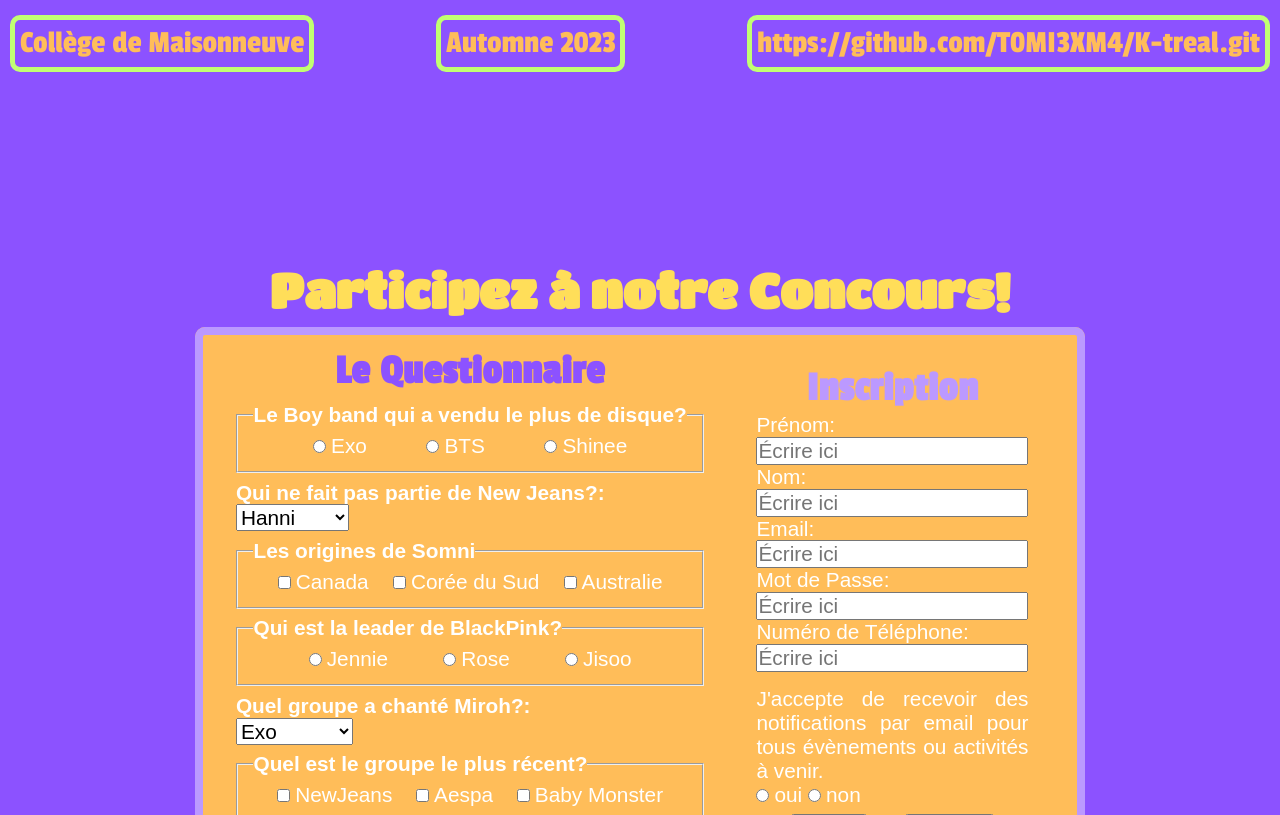
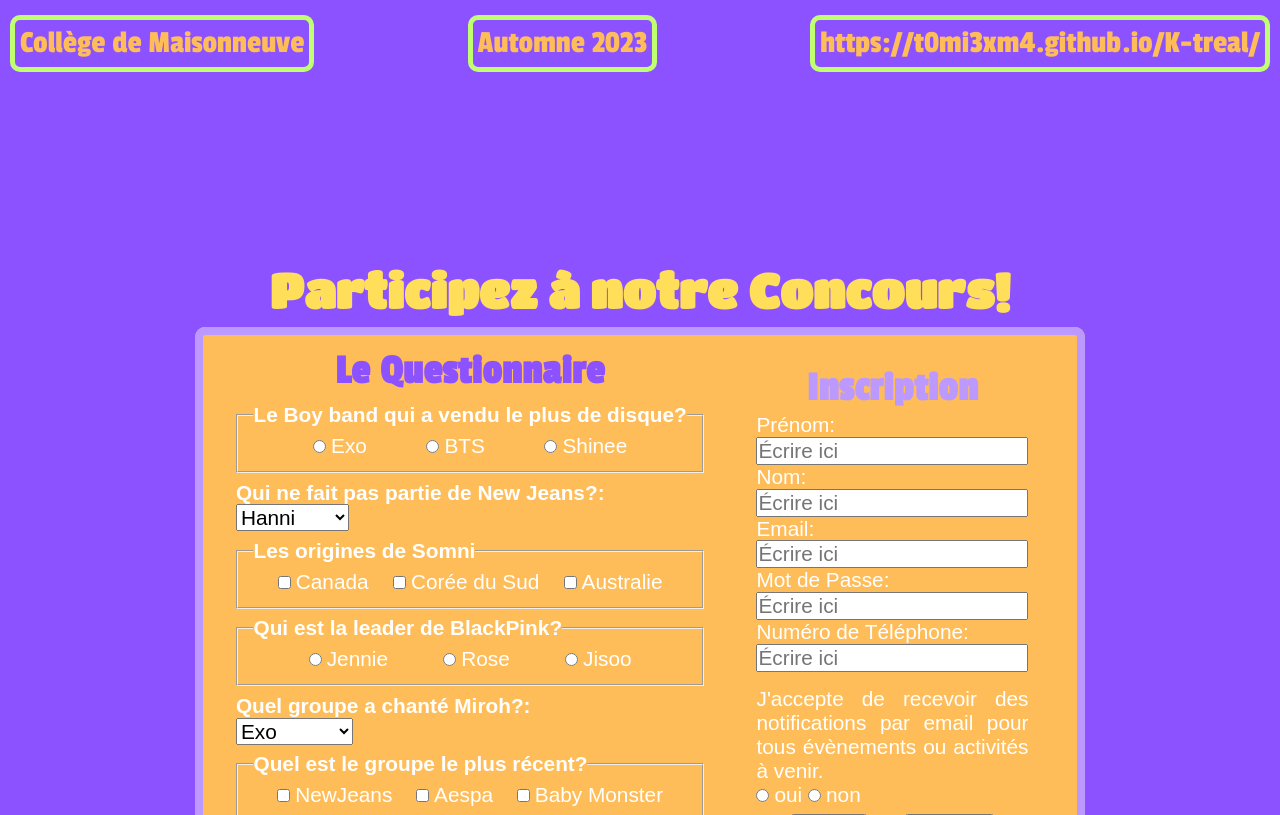
Before and after one commit to T0MI3XM4/K-treal, a plain HTML site: page index.html in a window 1280 px wide. Shown: the part 1095-1910 px from the top of the page. Drawn offline with Linux system fonts and the light colour scheme.

Commit message:
Update index.html

```diff
--- a/index.html
+++ b/index.html
@@ -80,7 +80,7 @@
                 <p>Technique d'intégration multimédia</p>
                 <p>Collège de Maisonneuve</p>
                 <p>Automne 2023</p>
-                <p>https://github.com/T0MI3XM4/K-treal.git </p>
+                <p>https://t0mi3xm4.github.io/K-treal/</p>
             </div>
 
 
```
